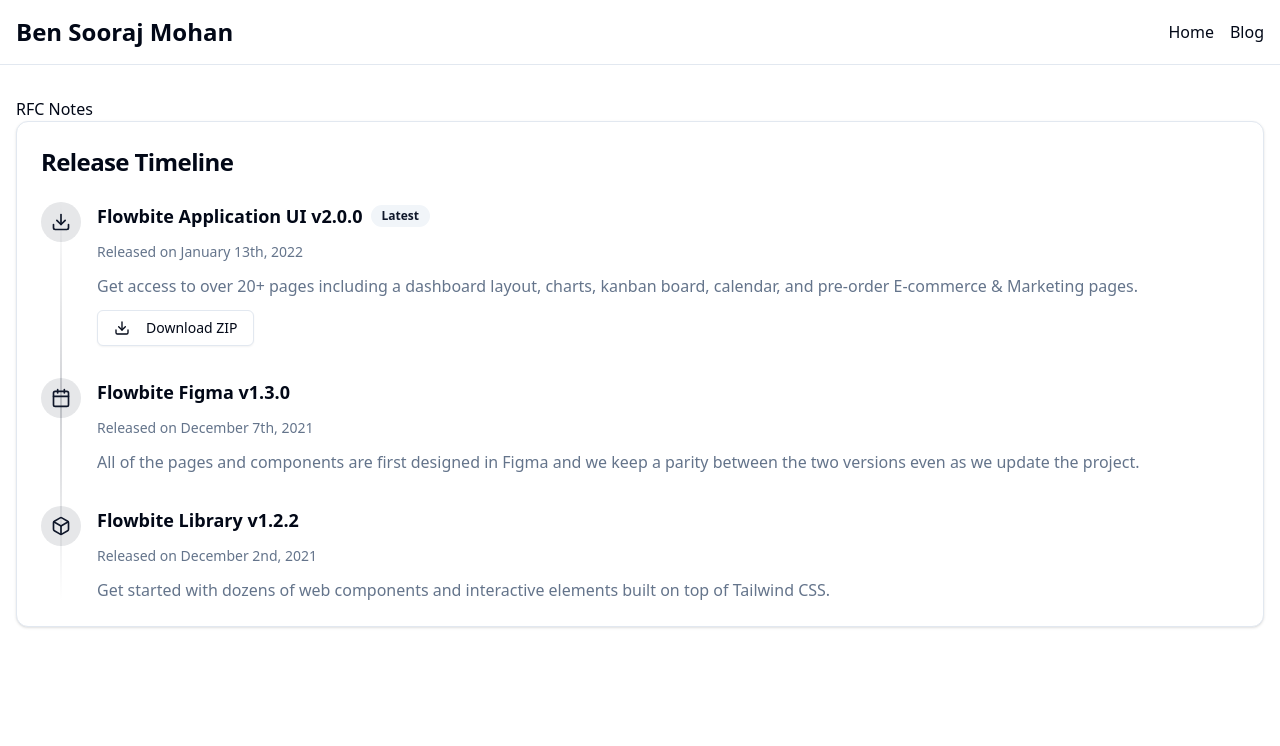
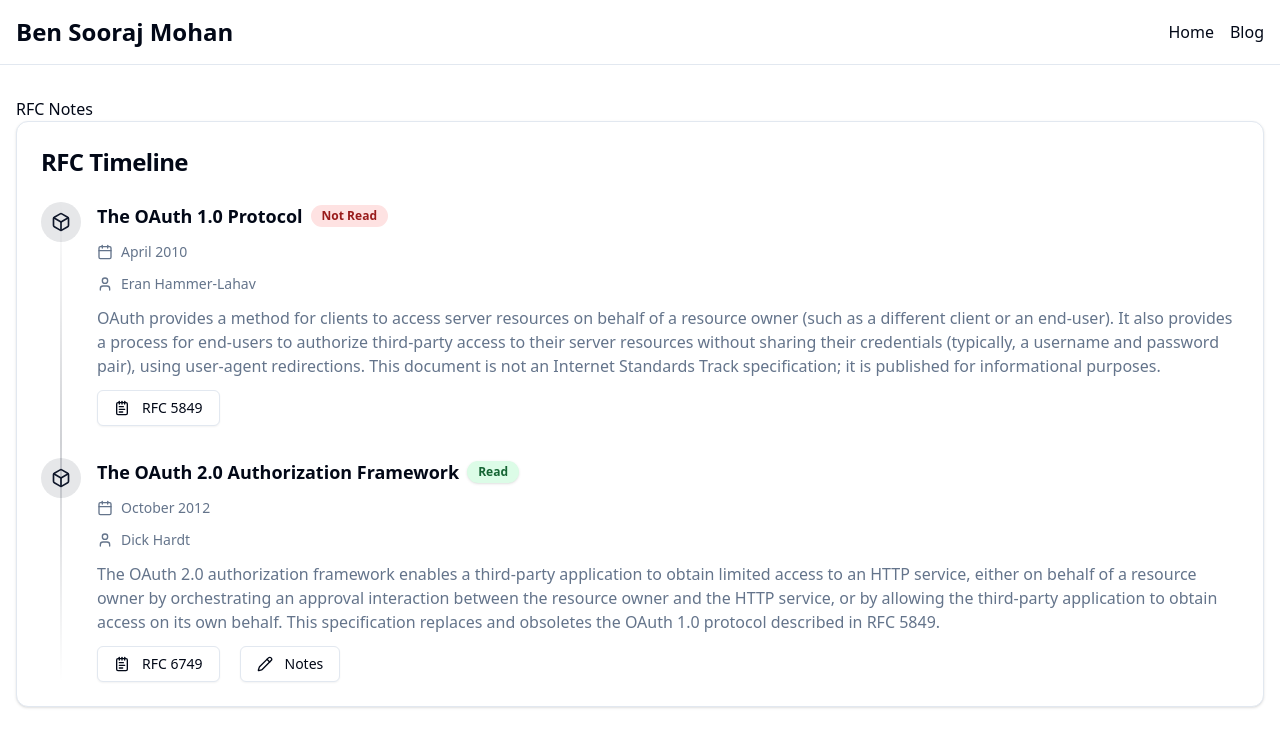
Before and after one commit to bensooraj/bensooraj.github.io, a React (Vite) app: page /identity/rfc-notes in a window 1280 px wide. Shown: the top 746 px of the page. Built offline with nearby package versions, Linux system fonts and the light colour scheme.

Commit message:
Basic timeline is in place

```diff
--- a/src/components/RFCTimeline.tsx
+++ b/src/components/RFCTimeline.tsx
@@ -2,55 +2,54 @@
 import { Card, CardContent, CardHeader, CardTitle } from '@/components/ui/card'
 import { Badge } from '@/components/ui/badge'
 import { Link } from '@tanstack/react-router'
-import { Box, Calendar, Download } from 'lucide-react'
+import { Box, Calendar, NotepadText, Pencil, User } from 'lucide-react'
 
 interface TimelineItem {
-    icon: "box" | "calendar" | "download"
+    icon: "box"
     title: string
-    version: string
     date: string
     description: string
-    isLatest?: boolean
-    downloadUrl?: string
+    isRead: boolean
+    rfcNumber: string
+    rfcUrl: string,
+    notesUrl?: string
+    authors: string
 }
 
 const timelineItems: TimelineItem[] = [
     {
-        icon: "download",
-        title: "Flowbite Application UI",
-        version: "v2.0.0",
-        date: "Released on January 13th, 2022",
-        description: "Get access to over 20+ pages including a dashboard layout, charts, kanban board, calendar, and pre-order E-commerce & Marketing pages.",
-        isLatest: true,
-        downloadUrl: "#"
-    },
-    {
-        icon: "calendar",
-        title: "Flowbite Figma",
-        version: "v1.3.0",
-        date: "Released on December 7th, 2021",
-        description: "All of the pages and components are first designed in Figma and we keep a parity between the two versions even as we update the project."
+        icon: "box",
+        title: "The OAuth 1.0 Protocol",
+        date: "April 2010",
+        description: "OAuth provides a method for clients to access server resources on behalf of a resource owner (such as a different client or an end-user). It also provides a process for end-users to authorize third-party access to their server resources without sharing their credentials (typically, a username and password pair), using user-agent redirections. This document is not an Internet Standards Track specification; it is published for informational purposes.",
+        rfcNumber: 'RFC 5849',
+        rfcUrl: "https://www.rfc-editor.org/info/rfc5849",
+        authors: "Eran Hammer-Lahav",
+        isRead: false,
     },
     {
         icon: "box",
-        title: "Flowbite Library",
-        version: "v1.2.2",
-        date: "Released on December 2nd, 2021",
-        description: "Get started with dozens of web components and interactive elements built on top of Tailwind CSS."
-    }
+        title: "The OAuth 2.0 Authorization Framework",
+        date: "October 2012",
+        isRead: true,
+        description: "The OAuth 2.0 authorization framework enables a third-party application to obtain limited access to an HTTP service, either on behalf of a resource owner by orchestrating an approval interaction between the resource owner and the HTTP service, or by allowing the third-party application to obtain access on its own behalf. This specification replaces and obsoletes the OAuth 1.0 protocol described in RFC 5849.",
+        rfcNumber: 'RFC 6749',
+        rfcUrl: "https://www.rfc-editor.org/info/rfc6749",
+        notesUrl: "https://www.rfc-editor.org/info/rfc5849",
+        authors: "Dick Hardt",
+    },
 ]
 
 const iconMap = {
+    calendar: Calendar,
     box: Box,
-    calendar: Calendar,
-    download: Download
 }
 
 export default function RFCTimeline() {
     return (
         <Card>
             <CardHeader>
-                <CardTitle className="text-2xl font-bold">Release Timeline</CardTitle>
+                <CardTitle className="text-2xl font-bold">RFC Timeline</CardTitle>
             </CardHeader>
             <CardContent>
                 <div className="relative space-y-8 before:absolute before:inset-0 before:ml-5 before:h-full before:w-0.5 before:-translate-x-px before:bg-gradient-to-b before:from-transparent before:via-primary/20 before:to-transparent">
@@ -64,25 +63,42 @@
                                 <div className="space-y-3 ml-14">
                                     <div className="flex items-center space-x-2">
                                         <h3 className="text-lg font-semibold">
-                                            {item.title} {item.version}
+                                            {item.title} {/* {item.version} */}
                                         </h3>
-                                        {item.isLatest && (
-                                            <Badge variant="secondary" className="rounded-full">
-                                                Latest
+                                        {item.isRead ? (
+                                            <Badge variant="default" className="text-green-800 bg-green-100 rounded-full hover:bg-green-100 hover:text-green-800">
+                                                Read
+                                            </Badge>
+                                        ) : (
+                                            <Badge variant="secondary" className="text-red-800 bg-red-100 rounded-full hover:bg-red-100 hover:text-red-800">
+                                                Not Read
                                             </Badge>
                                         )}
                                     </div>
-                                    <div className="text-sm text-muted-foreground">
-                                        {item.date}
+                                    <div className="flex items-center space-x-2 text-sm text-muted-foreground">
+                                        <Calendar className="w-4 h-4" />
+                                        <span>{item.date}</span>
+                                    </div>
+                                    <div className="flex items-center space-x-2 text-sm text-muted-foreground">
+                                        <User className="w-4 h-4" />
+                                        <span>{item.authors}</span>
                                     </div>
                                     <p className="text-muted-foreground">
                                         {item.description}
                                     </p>
-                                    {item.downloadUrl && (
+                                    {item.rfcUrl && (
+                                        <Button variant="outline" className="mt-2 mr-5" asChild>
+                                            <Link to={item.rfcUrl} target='_blank'>
+                                                <NotepadText className="w-4 h-4 mr-1" />
+                                                <span>{item.rfcNumber}</span>
+                                            </Link>
+                                        </Button>
+                                    )}
+                                    {item.notesUrl && (
                                         <Button variant="outline" className="mt-2" asChild>
-                                            <Link to={item.downloadUrl}>
-                                                <Download className="w-4 h-4 mr-2" />
-                                                Download ZIP
+                                            <Link to={item.notesUrl} target='_blank'>
+                                                <Pencil className="w-4 h-4 mr-1" />
+                                                <span>Notes</span>
                                             </Link>
                                         </Button>
                                     )}
```
